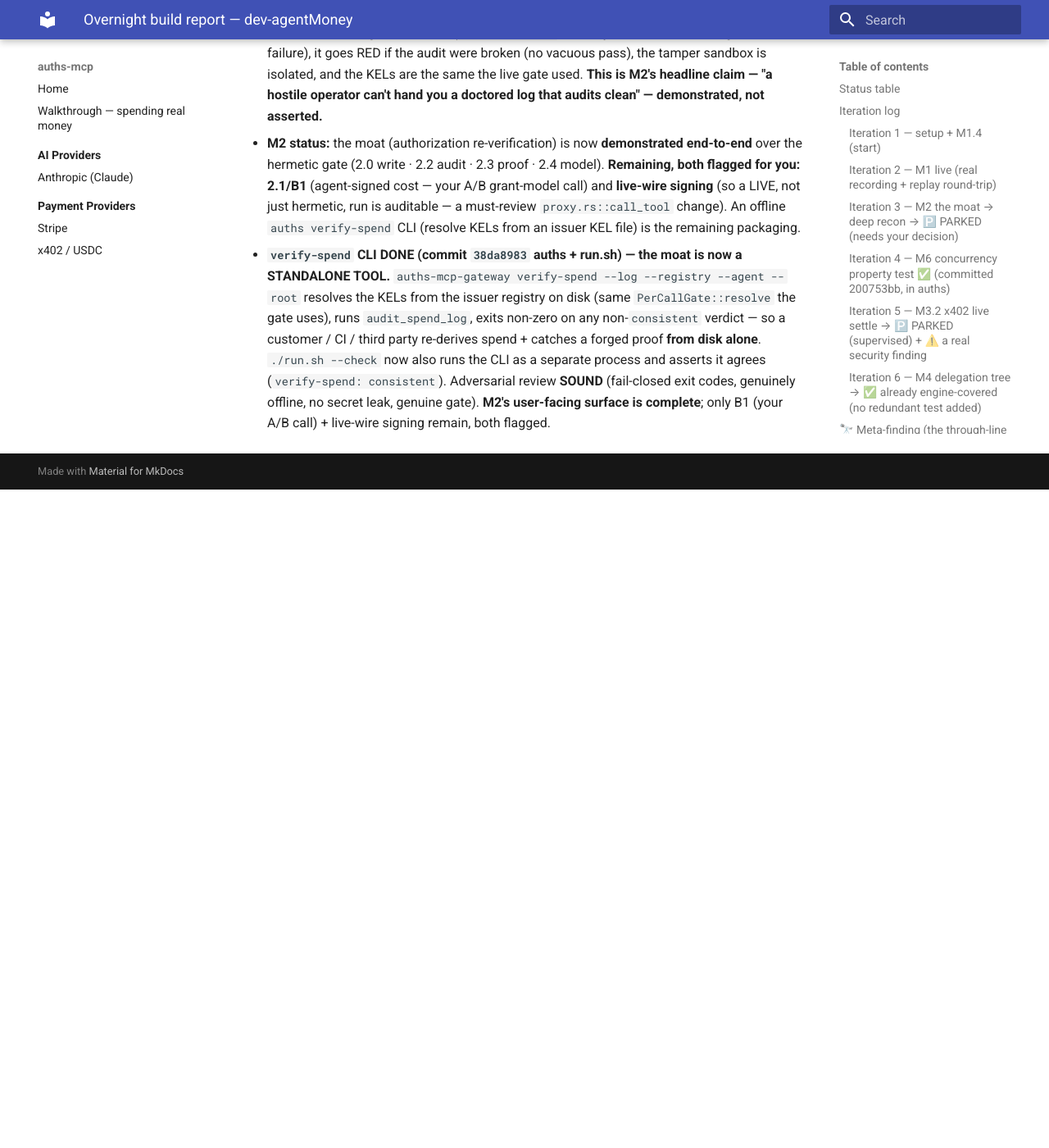
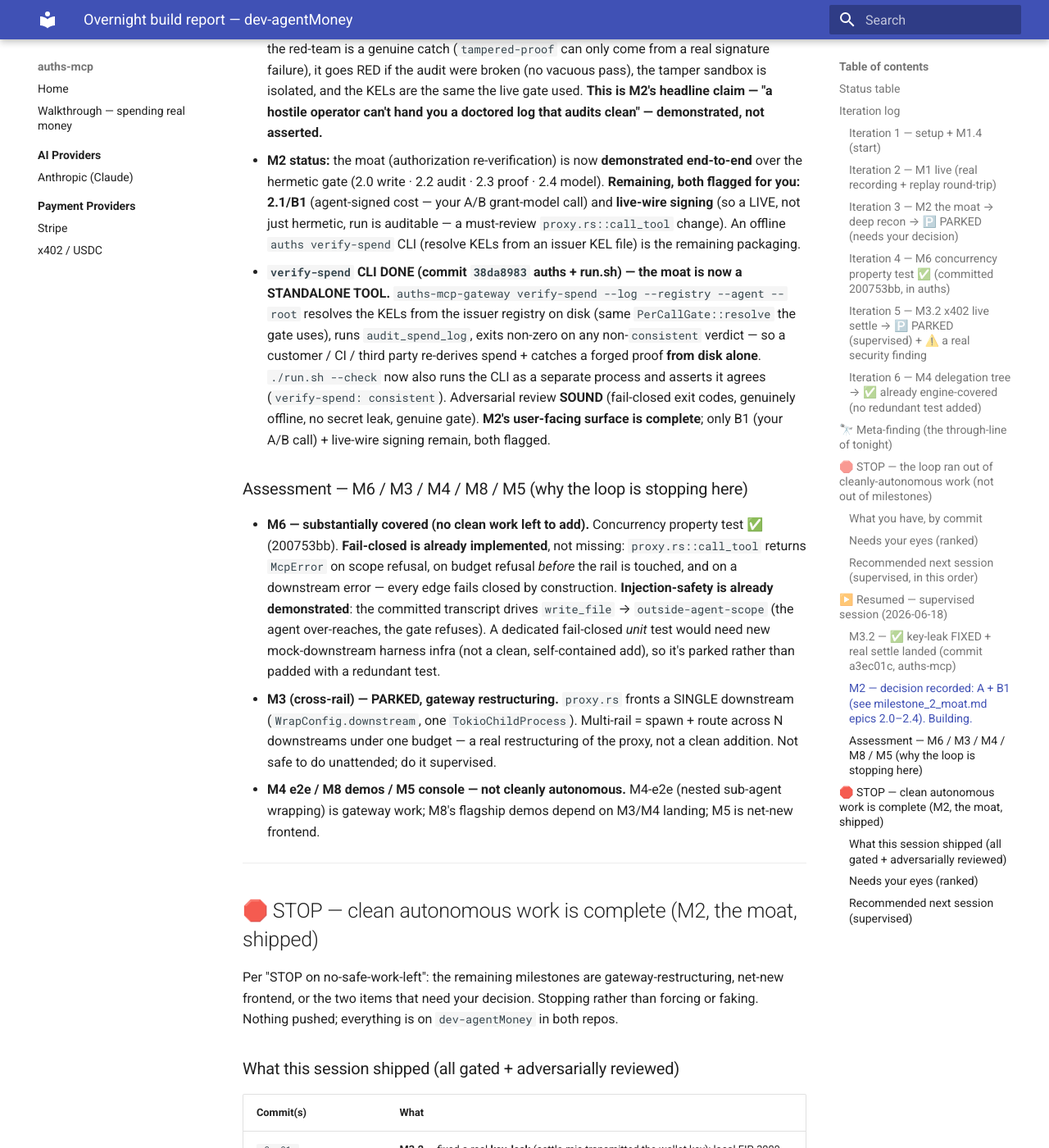
Before and after one commit to auths-dev/auths-mcp, an MkDocs documentation site: the page built from docs/plans/overnight-report.md, in a window 1280 px wide and 1400 px high, scrolled down 9263 px. Shown: the whole window at 82% size. Built offline with MkDocs 1.6.1 and Material for MkDocs 9.7.7, drawn with Linux system fonts in a browser that asks for light colours; before the commit the page ends 9860 px from its top, so only the background shows below that; some of the changed text lies outside the part shown.

Commit message:
report: FINALIZE — M2 (the moat) shipped end-to-end; loop STOP (remaining = restructuring/frontend/your B1 call)
Assessed M6 (fail-closed already implemented in proxy.rs + injection demonstrated by the committed
fixture — substantially covered), M3 (single→multi-downstream restructuring — park), M4/M8/M5
(gateway-gated/frontend). Clean autonomous work complete. Final 4-col table + commit map + ranked
needs-your-eyes (B1 A/B, live-wire signing) in the report.

```diff
--- a/docs/plans/overnight-report.md
+++ b/docs/plans/overnight-report.md
@@ -18,7 +18,7 @@
 | M3 cross-rail (hermetic) | 🅿️ PARKED — gateway restructuring | — | no |
 | M3.2 x402 EIP-3009 + real settle | ✅ **done — key-leak FIXED + real settle** | high | reviewed (payment code) |
 | M4 delegation tree | ✅ engine-covered (gateway e2e pending) | high | no |
-| M6 hardening | 🟡 partial — concurrency ✅ | high | no |
+| M6 hardening | 🟢 concurrency ✅; fail-closed + injection substantially covered | high | no |
 | M5 console scaffold | ⏸️ not started — net-new frontend | — | no |
 | M8 demos | ⏸️ not started — needs M3/M4 gateway features | — | no |
 
@@ -330,3 +330,56 @@
   separate process and asserts it agrees (`verify-spend: consistent`). Adversarial review **SOUND**
   (fail-closed exit codes, genuinely offline, no secret leak, genuine gate). **M2's user-facing
   surface is complete**; only B1 (your A/B call) + live-wire signing remain, both flagged.
+
+### Assessment — M6 / M3 / M4 / M8 / M5 (why the loop is stopping here)
+- **M6 — substantially covered (no clean work left to add).** Concurrency property test ✅ (200753bb).
+  **Fail-closed is already implemented**, not missing: `proxy.rs::call_tool` returns `McpError` on
+  scope refusal, on budget refusal *before* the rail is touched, and on a downstream error — every
+  edge fails closed by construction. **Injection-safety is already demonstrated**: the committed
+  transcript drives `write_file` → `outside-agent-scope` (the agent over-reaches, the gate refuses).
+  A dedicated fail-closed *unit* test would need new mock-downstream harness infra (not a clean,
+  self-contained add), so it's parked rather than padded with a redundant test.
+- **M3 (cross-rail) — PARKED, gateway restructuring.** `proxy.rs` fronts a SINGLE downstream
+  (`WrapConfig.downstream`, one `TokioChildProcess`). Multi-rail = spawn + route across N downstreams
+  under one budget — a real restructuring of the proxy, not a clean addition. Not safe to do
+  unattended; do it supervised.
+- **M4 e2e / M8 demos / M5 console — not cleanly autonomous.** M4-e2e (nested sub-agent wrapping) is
+  gateway work; M8's flagship demos depend on M3/M4 landing; M5 is net-new frontend.
+
+---
+
+## 🛑 STOP — clean autonomous work is complete (M2, the moat, shipped)
+
+Per "STOP on no-safe-work-left": the remaining milestones are gateway-restructuring, net-new
+frontend, or the two items that need your decision. Stopping rather than forcing or faking. Nothing
+pushed; everything is on `dev-agentMoney` in both repos.
+
+### What this session shipped (all gated + adversarially reviewed)
+| Commit(s) | What |
+|---|---|
+| `a3ec01c` | **M3.2** — fixed a real **key-leak** (settle.mjs transmitted the wallet key); local EIP-3009 signing + **2 real base-sepolia settles** |
+| `5304f2c`,`7a69ed0`,`200753bb` | M1.4 (README/run.sh) · M1 (live opus transcript replays) · M6 concurrency property test |
+| `87599c0b`,`fcd79bbd`,`eb85d7b3` | **M2** 2.4 audit model · 2.0 spend-log write · 2.2 `audit_spend_log` auditor |
+| `026a037b`,`f8eebd2` | **M2 2.3 — the moat PROVEN end-to-end**: a tampered log is caught by the offline audit (`./run.sh --check` red-team) |
+| `38da8983`,`a2428ad` | **M2 `verify-spend` CLI** — the moat as a standalone tool an external party runs from disk |
+
+**The adversarial reviews earned their place** — they caught and forced fixes for two real bugs (the
+M3.2 leak-regression coupling, and the auditor's `receipt.verdict` cost-gate hole) before commit.
+
+### Needs your eyes (ranked)
+1. **B1 — pick option A or B** (the only thing blocking the last M2 leg, agent-signed cost). A = add a
+   narrow `settle` capability to the grant (recommended); B = sign under the call's own capability.
+   See the Iteration-4 "M2 2.1" entry. Say "A" or "B" and I'll build it.
+2. **Live-wire signing** (must-review): wire `chain.rs` signing into `proxy.rs::call_tool` so a LIVE
+   run (not just the hermetic gate) writes auditable signed proofs. The moat is proven on the
+   hermetic gate today; this extends it to production traffic.
+3. **M3.2 EIP-3009 payment code** + **M2 verifier/audit path** — flagged must-review diffs, now landed.
+
+### Recommended next session (supervised)
+1. **B1** (quick, once you pick A/B) → closes M2 fully (agent-signed cost).
+2. **The one gateway effort**: live-wire signing + multi-downstream routing in `proxy.rs` — unblocks
+   live-run audit (M2 production), M3 (cross-rail), and M4-e2e together. This is the security
+   boundary; do it with review.
+3. Then M8 flagship demos (the moat + cross-rail are now real) and M5 console.
+
+**To resume the loop:** re-run `/loop` with the same prompt, or just answer **B1: A or B**.
```
